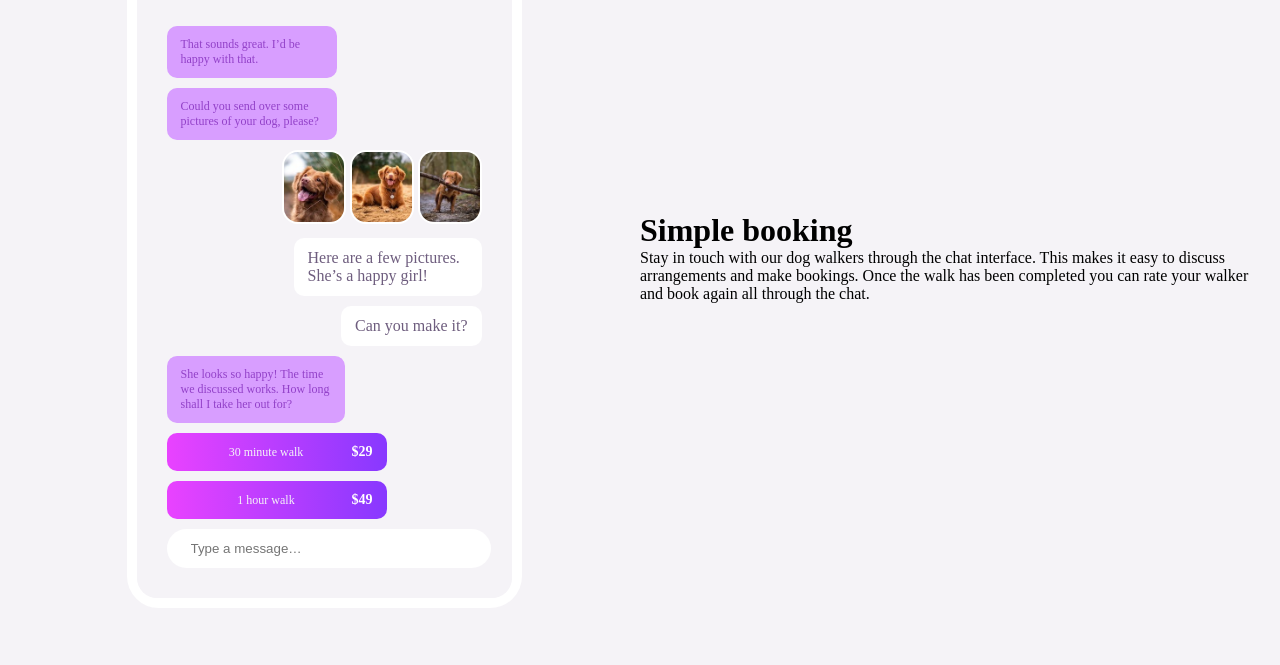
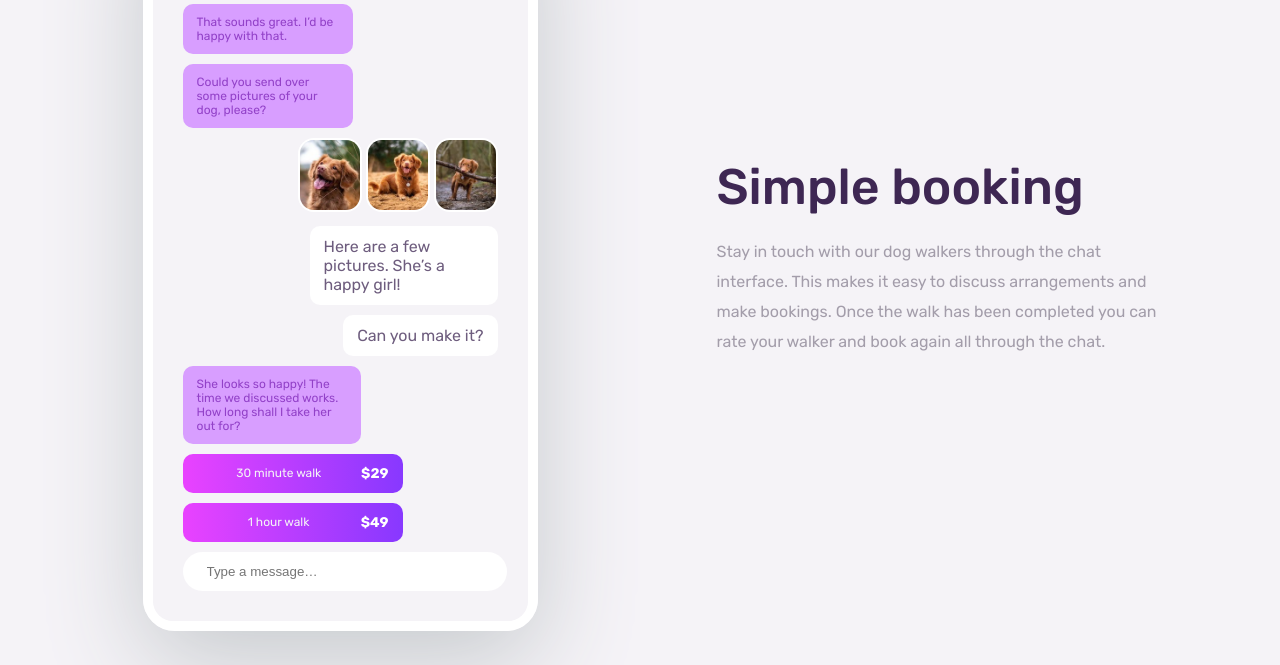
Before and after one commit to raelalves182/chat-app-css, a plain HTML site: page index.html in a window 1280 px wide. Shown: the part 151-816 px from the top of the page. Drawn offline with Linux system fonts and the light colour scheme; some icons are missing.

Commit message:
feat: box-shadow/content

```diff
--- a/index.html
+++ b/index.html
@@ -4,6 +4,9 @@
   <meta charset="UTF-8">
   <meta name="viewport" content="width=device-width, initial-scale=1.0">
   <link rel="icon" type="image/png" sizes="32x32" href="./images/favicon-32x32.png">
+  <link rel="preconnect" href="https://fonts.googleapis.com">
+  <link rel="preconnect" href="https://fonts.gstatic.com" crossorigin>
+  <link href="https://fonts.googleapis.com/css2?family=Rubik:wght@400;500;700&display=swap" rel="stylesheet">
   <script src="https://unpkg.com/phosphor-icons"></script>
   <link rel="stylesheet" href="/styles/main.css">
   <title>Frontend Mentor | [Challenge Name Here]</title>
--- a/styles/main.scss
+++ b/styles/main.scss
@@ -1,5 +1,8 @@
 body {
   background-color: hsl(270deg, 20%, 96%);
+  // background-image: linear-gradient(90deg, hsl(264, 100%, 61%) 20%,
+  // hsl(293, 100%, 63%) 33%, hsl(270deg, 20%, 96%) 30%);
+  font-family: 'Rubik', sans-serif;
 
   h1,
   p,
@@ -10,7 +13,6 @@ body {
 }
 
 .card-bg {
-  background-color: hsl(270, 20%, 96%);
   max-width: 1440px;
   margin: 0 auto;
 }
@@ -20,6 +22,8 @@ body {
   grid-template-columns: repeat(2, 1fr);
   justify-items: center;
   align-items: center;
+  max-width: 1200px;
+  margin: 0 auto;
   height: 100vh;
 
   .card__chat {
@@ -27,6 +31,7 @@ body {
     width: 375px;
     border: 10px solid #fff;
     border-radius: 32px;
+    box-shadow: 0px 30px 100px hsl(206, 6%, 79%);
 
     .header {
       display: flex;
@@ -162,6 +167,23 @@ body {
     }
   }
 
+  .content {
+    display: grid;
+    gap: 20px;
+    max-width: 44ch;
+
+    h1 {
+      font-size: 50px;
+      font-weight: 500;
+      color: hsl(271, 36%, 24%);
+    }
+
+    p {
+      line-height: 30px;
+      color: hsl(270, 7%, 64%);
+    }
+  }
+
 }
 
 
```
Also changed, not shown: styles/main.css, 1 other file.
